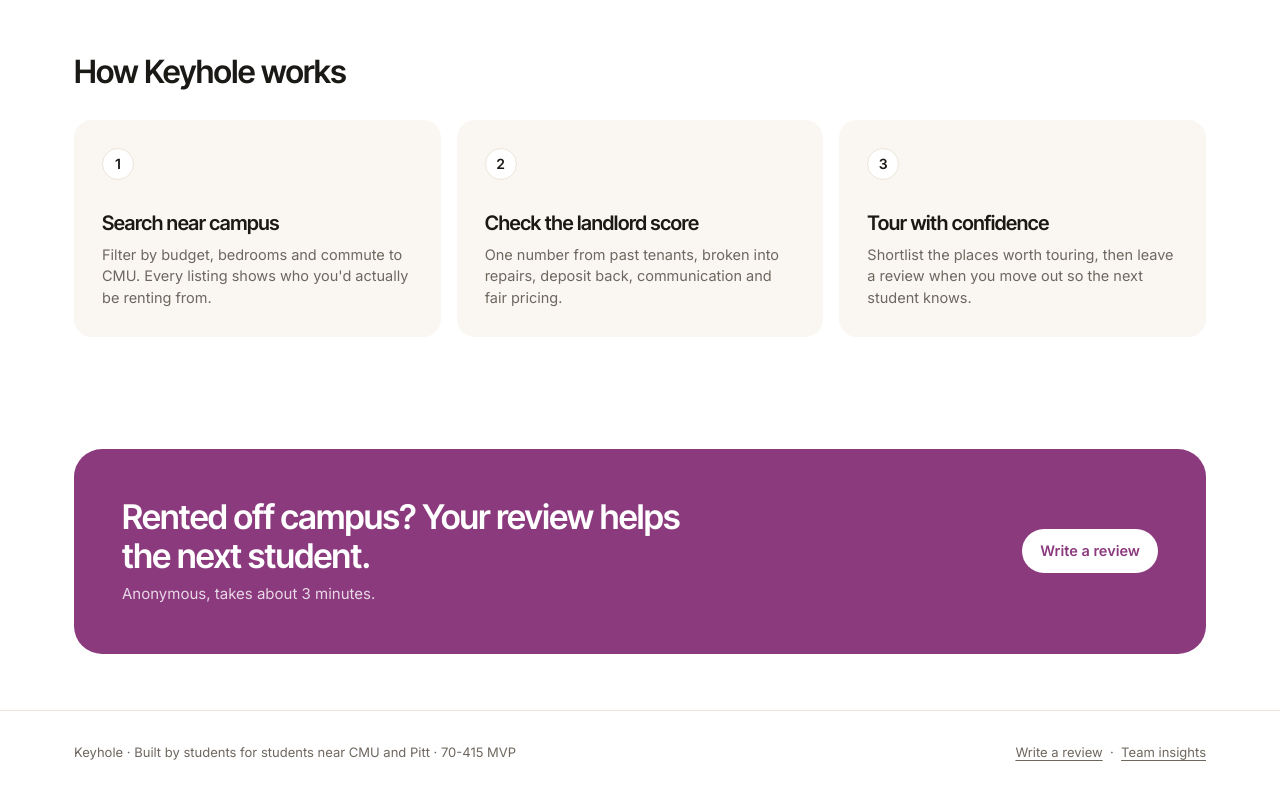
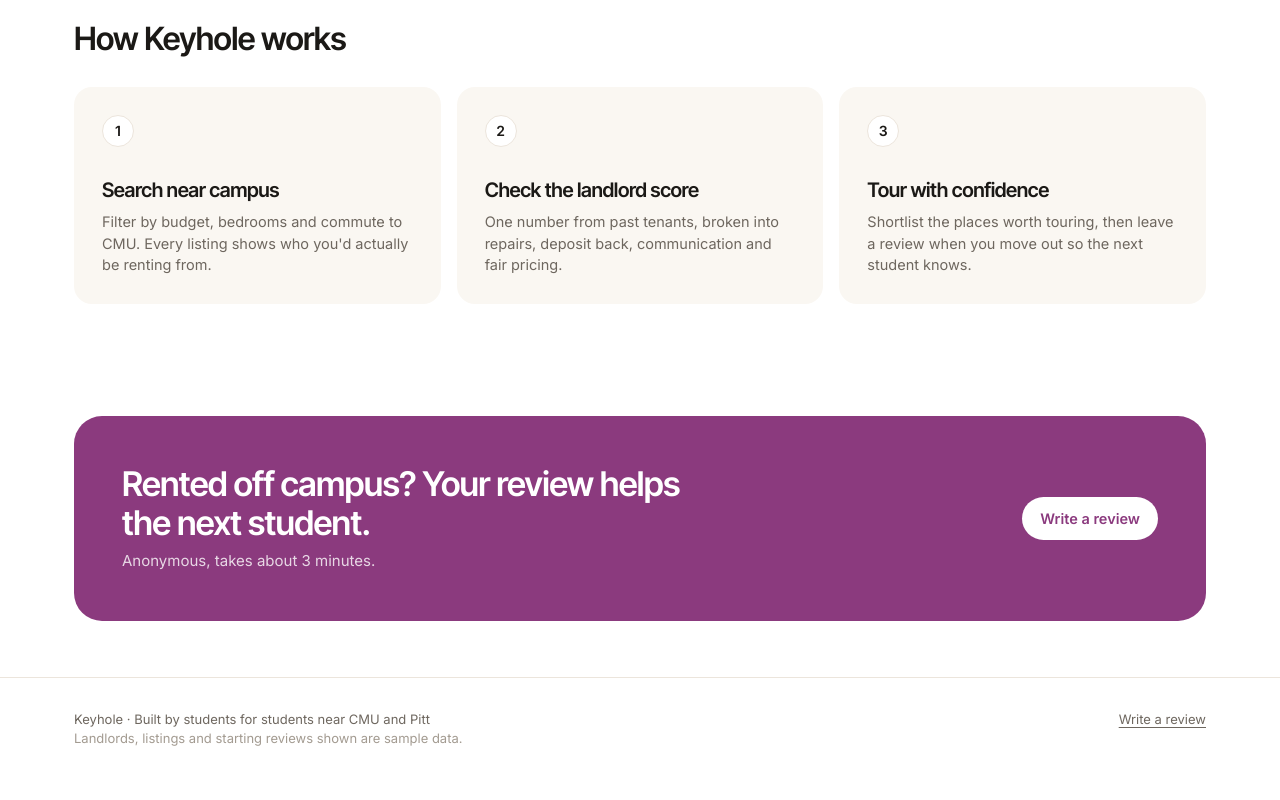
Before and after one commit to lilykim132/Keyhole, a plain HTML site: page index.html in a window 1280 px wide. Shown: the part 1234-2034 px from the top of the page. Drawn offline with Linux system fonts and the light colour scheme.

Commit message:
Add files via upload

```diff
--- a/index.html
+++ b/index.html
@@ -337,7 +337,6 @@ input[type=range]::-moz-range-thumb{width:18px;height:18px;border-radius:50%;bac
 </style>
 </head>
 <body>
-<div class="ribbon"><b>MVP preview</b> · Landlords, listings and starting reviews are sample data for testing.</div>
 <nav class="top">
   <div class="wrap">
     <a href="#home" class="logo" aria-label="Keyhole home">
@@ -358,8 +357,8 @@ input[type=range]::-moz-range-thumb{width:18px;height:18px;border-radius:50%;bac
 <main id="app"></main>
 <footer>
   <div class="wrap">
-    <div>Keyhole · Built by students for students near CMU and Pitt · 70-415 MVP</div>
-    <div><a href="#review">Write a review</a> &nbsp;·&nbsp; <a href="#insights">Team insights</a></div>
+    <div>Keyhole · Built by students for students near CMU and Pitt<br><span style="color:var(--faint)">Landlords, listings and starting reviews shown are sample data.</span></div>
+    <div><a href="#review">Write a review</a></div>
   </div>
 </footer>
 <div class="scrim" id="scrim"><div class="modal" id="modal" role="dialog" aria-modal="true"></div></div>
```
